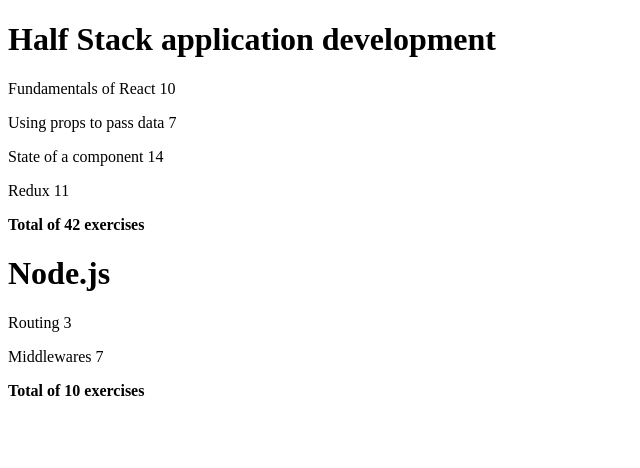
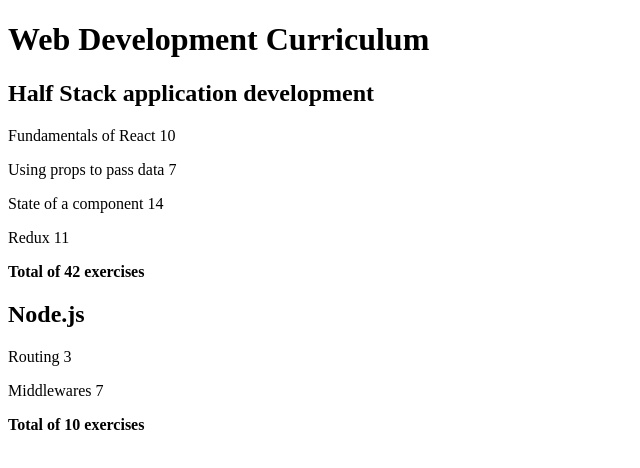
Before and after one commit to HectorMtz22/fullstack-open, a React (Vite) app in the folder part2/courseinfo/: page / in a window 1280 px wide. Shown: the top 468 px of the page, without its empty margins (0-640 px from the left). Built offline with nearby package versions, Linux system fonts and the light colour scheme.

Commit message:
Add exercise 2.4: Course information step9

```diff
--- a/part2/courseinfo/src/App.jsx
+++ b/part2/courseinfo/src/App.jsx
@@ -46,12 +46,17 @@ const App = () => {
     }
   ]
 
-  return courses.map((course) => (
-    <Course
-      key={course.id}
-      course={course}
-    />
-  ))
+  return (
+    <>
+      <h1>Web Development Curriculum</h1>
+      {courses.map((course) => (
+        <Course
+          key={course.id}
+          course={course}
+        />
+      ))}
+    </>
+  )
 }
 
 export default App
--- a/part2/courseinfo/src/components/Header.jsx
+++ b/part2/courseinfo/src/components/Header.jsx
@@ -1,3 +1,3 @@
 export const Header = ({course}) => {
-  return  <h1>{course}</h1>
+  return  <h2>{course}</h2>
 }
```
